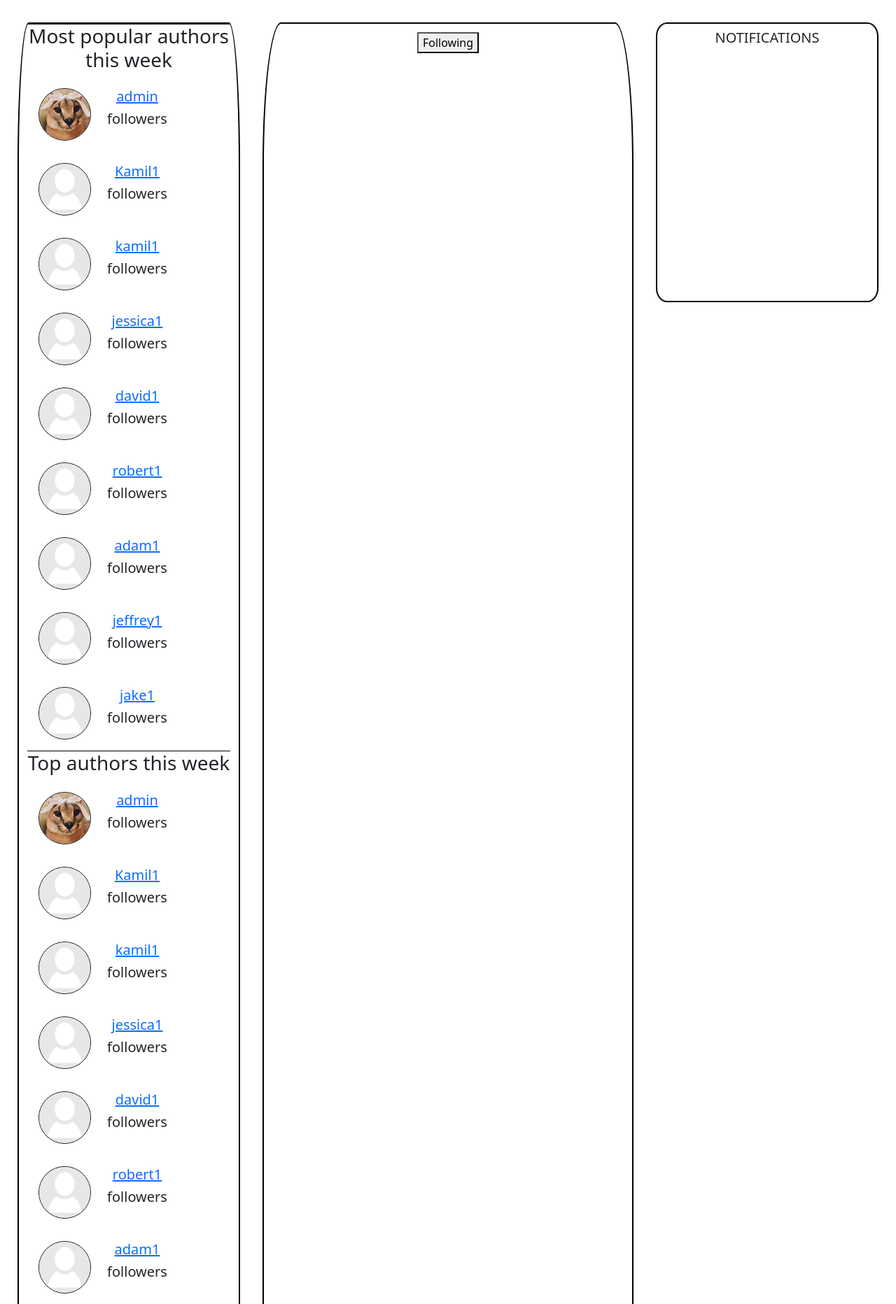
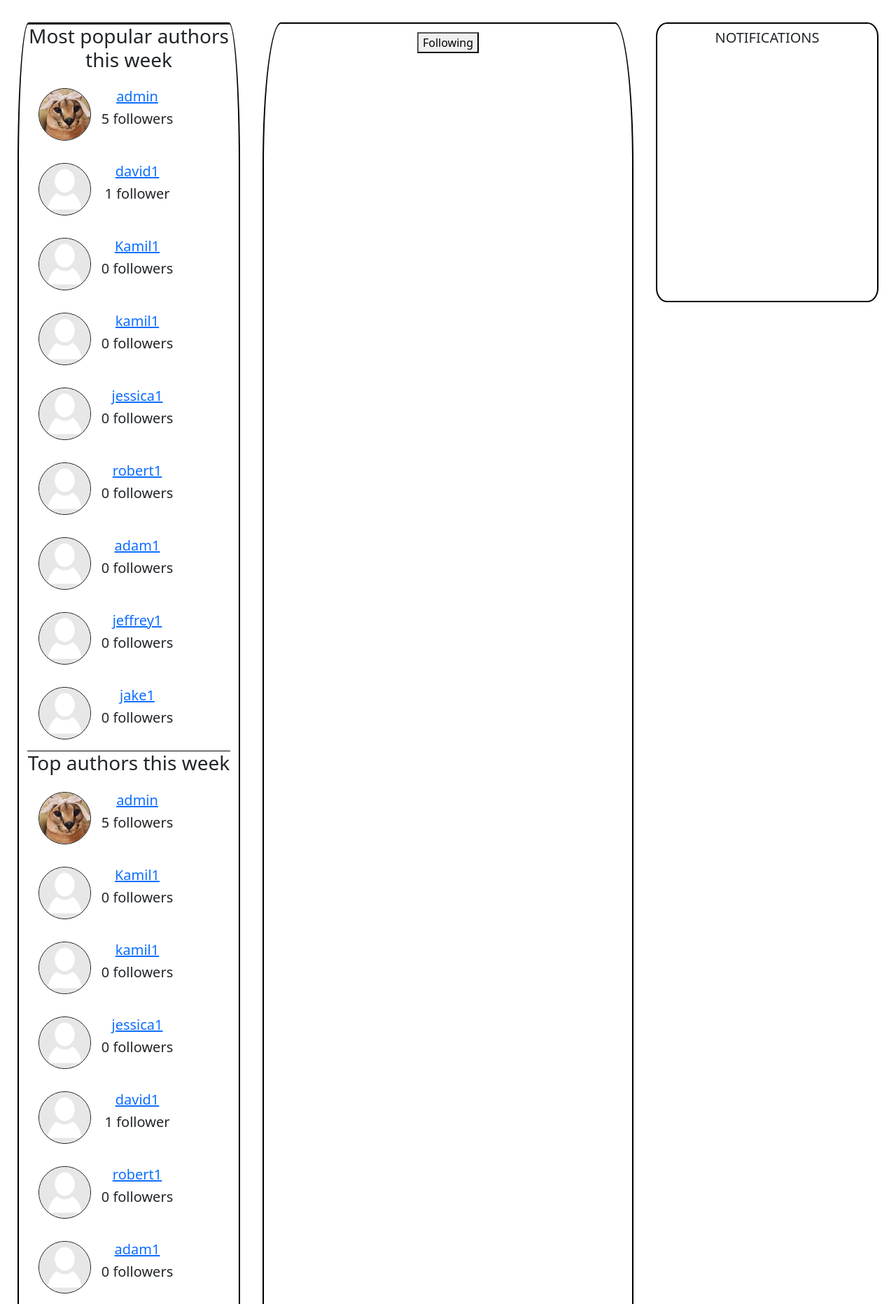
Before and after one commit to martex941/Capstone-InkWell, a Django app: page / in a window 1280 px wide. Shown: the part 56-1920 px from the top of the page at 70% size. Run offline with Django 4.2, Linux system fonts and the light colour scheme; data comes from the database, SQL or seed files in the repository; both versions use the stored data as it was before the commit; data that the repository does not hold is empty.

Commit message:
implemented discover authors on index implemented coauthors and followers lists from well updated user well adding about section updated acceptedCoAuthorRequests for User model

```diff
--- a/capstone/inkwell/models.py
+++ b/capstone/inkwell/models.py
@@ -7,9 +7,17 @@ class User(AbstractUser):
     about = models.CharField(max_length=250, default="")
     profilePicture = models.ImageField(upload_to='', blank=True, null=True)
 
-    followers = models.PositiveIntegerField(default=0)
     coAuthorRequests = models.PositiveIntegerField(default=0)
-    acceptedRequests = models.PositiveIntegerField(default=0)
+
+    @property
+    def acceptedCoAuthorRequests(self):
+        acar = Ink.objects.filter(inkOwner=self).values_list('coAuthors', flat=True)
+        return acar.count()
+
+    @property
+    def followers(self):
+        f = Follow.objects.filter(followee=self)
+        return f.count()
 
     @property
     def readers(self):
--- a/capstone/inkwell/templates/inkwell/index.html
+++ b/capstone/inkwell/templates/inkwell/index.html
@@ -81,7 +81,11 @@
                         </div>
                         <div class="col">
                             <a class="authorLink" href="{% url 'well' username=author.username %}"><h5 class="">{{author.username}}</h5></a>
-                            <h5 class="lead">followers</h5>
+                            {% if author.followers == 1 %}
+                                <h5 class="lead">{{ author.followers }} follower</h5>
+                            {% else %}
+                                <h5 class="lead">{{ author.followers }} followers</h5>
+                            {% endif %}
                         </div>
                     </div>
                 {% endfor %}
@@ -102,7 +106,11 @@
                         </div>
                         <div class="col">
                             <a class="authorLink" href="{% url 'well' username=author.username %}"><h5 class="">{{author.username}}</h5></a>
-                            <h5 class="lead">followers</h5>
+                            {% if author.followers == 1 %}
+                                <h5 class="lead">{{ author.followers }} follower</h5>
+                            {% else %}
+                                <h5 class="lead">{{ author.followers }} followers</h5>
+                            {% endif %}
                         </div>
                     </div>
                 {% endfor %}
@@ -122,7 +130,11 @@
                         </div>
                         <div class="col">
                             <a class="authorLink" href="{% url 'well' username=author.username %}"><h5 class="">{{author.username}}</h5></a>
-                            <h5 class="lead">followers</h5>
+                            {% if author.followers == 1 %}
+                                <h5 class="lead">{{ author.followers }} follower</h5>
+                            {% else %}
+                                <h5 class="lead">{{ author.followers }} followers</h5>
+                            {% endif %}
                         </div>
                     </div>
                 {% endfor %}
@@ -142,7 +154,11 @@
                         </div>
                         <div class="col">
                             <a class="authorLink" href="{% url 'well' username=author.username %}"><h5 class="">{{author.username}}</h5></a>
-                            <h5 class="lead">followers</h5>
+                            {% if author.followers == 1 %}
+                                <h5 class="lead">{{ author.followers }} follower</h5>
+                            {% else %}
+                                <h5 class="lead">{{ author.followers }} followers</h5>
+                            {% endif %}
                         </div>
                     </div>
                 {% endfor %}
--- a/capstone/inkwell/templates/inkwell/well.html
+++ b/capstone/inkwell/templates/inkwell/well.html
@@ -14,6 +14,10 @@
     {% else %}
         <h5 id="well-username" data-name="{{ wellOwner }}">{{ wellOwner }}'s well</h5>
     {% endif %}
+    <div class="profileAboutMe">
+        <h5>About me:</h5>
+        <p>{{ wellOwner.about }}</p>
+    </div>
     <h5><a href="{% url 'followers' username=wellOwner %}">Followers</a>: {{ followers }}</h5>
     <h5><a href="{% url 'coauthors' username=wellOwner %}">Co-authors</a>: {{ coAuthors }}</h5>
     <h5>Available inks: {{ ink_number }}</h5>
--- a/capstone/inkwell/views.py
+++ b/capstone/inkwell/views.py
@@ -18,7 +18,7 @@ def index(request):
     users = User.objects.all()
     popularAuthors = sorted(users, key=lambda user: user.readers * user.followers, reverse=True)[:10]
     topAuthors = sorted(users, key=lambda user: user.letters * user.coAuthorRequests, reverse=True)[:10]
-    topCoAuthors = sorted(users, key=lambda user: user.acceptedRequests, reverse=True)[:10]
+    topCoAuthors = sorted(users, key=lambda user: user.acceptedCoAuthorRequests, reverse=True)[:10]
     discoverAuthors = User.objects.annotate(random_order=Random()).order_by('random_order')[:20]
 
     return render(request, 'inkwell/index.html', {
@@ -137,8 +137,10 @@ def checkNewInkTitle(request):
 
 def ink_view(request, inkID):
     viewedInk = Ink.objects.get(id=inkID)
+    chapters = Chapter.objects.filter(chapterInkOrigin=viewedInk).order_by("chapterNumber")
     return render(request, "inkwell/ink_view.html", {
-        "ink": viewedInk
+        "ink": viewedInk,
+        "chapters": chapters
     })
 
 @login_required
@@ -252,8 +254,8 @@ def unfollow(request, username):
 
 def followers(request, username):
     user = User.objects.get(username=username)
-    followers = User.objects.filter(follower__followee=user.pk)
-    # page that displays all followers of a given user after clicking on followers on a user's well profile
+    followers = User.objects.filter(follower__followee=user.pk).distinct()
+
     return render(request, "inkwell/followers.html", {
         "followers": followers
     })
```
Also changed, not shown: capstone/inkwell/templates/inkwell/coauthors.html (+25 -1 lines), capstone/inkwell/templates/inkwell/followers.html (+16 -1 lines), capstone/inkwell/templates/inkwell/ink_view.html (+14 -5 lines), capstone/db.sqlite3, capstone/inkwell/migrations/0035_remove_user_followers.py (added), capstone/inkwell/migrations/0036_remove_user_acceptedrequests.py (added).
